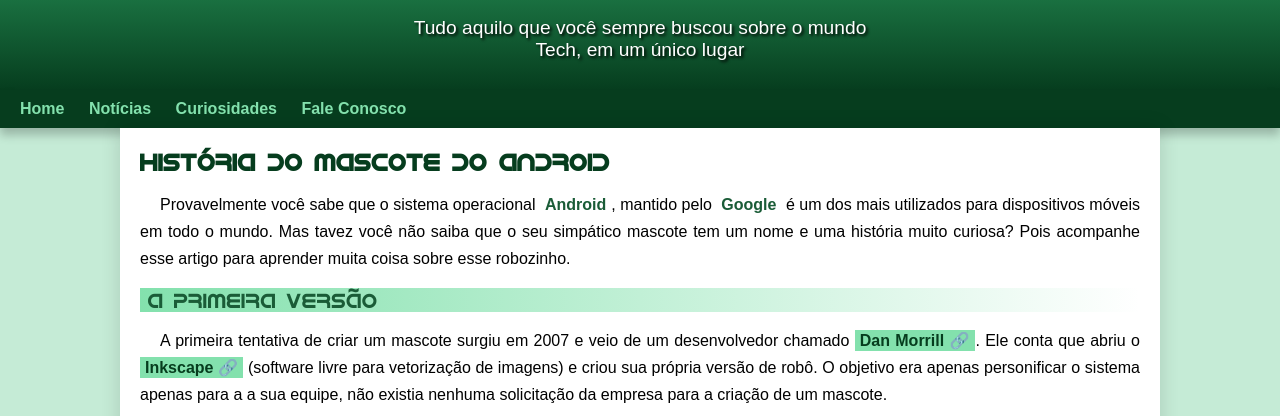
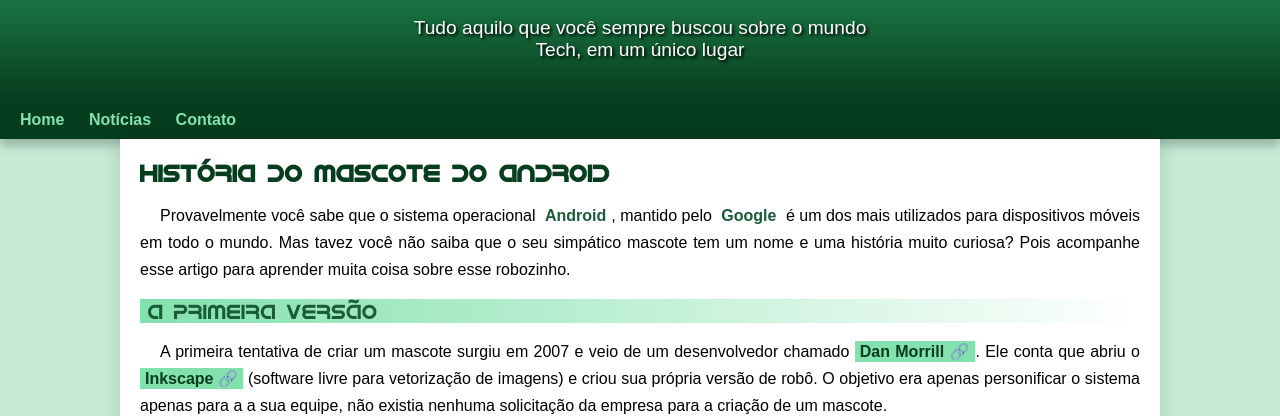
Before and after one commit to gBrahim/projeto-android, a plain HTML site: page index.html in a window 1280 px wide. Shown: the part 100-516 px from the top of the page. Drawn offline with Linux system fonts and the light colour scheme.

Commit message:
Att padding

```diff
--- a/index.html
+++ b/index.html
@@ -16,8 +16,7 @@
     <nav>
         <a href="#">Home</a>
         <a href="#">Notícias</a>
-        <a href="#">Curiosidades</a>
-        <a href="#">Fale Conosco</a>
+        <a href="#">Contato</a>
     </nav>
     <main>
         <article>
--- a/style/style.css
+++ b/style/style.css
@@ -85,7 +85,7 @@ header > p {
     font-family: var(--fonte-padrao);
     font-size: 1.2em;
     margin: auto;
-    margin-bottom: 20px;
+    padding-bottom: 40px;
     padding-right: 10px;
     padding-left: 10px;
     text-shadow: 2px 2px 3px black;
```
